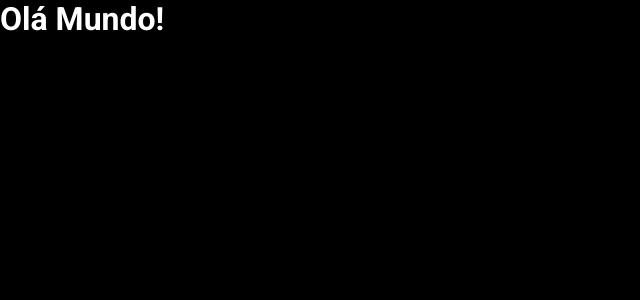
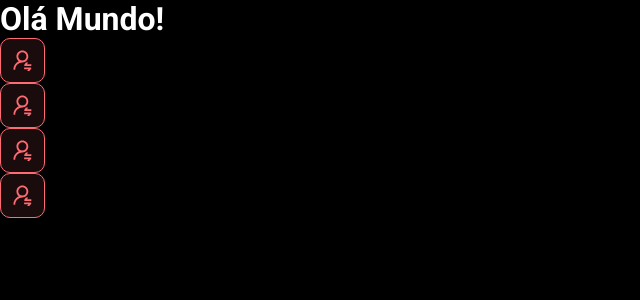
Before and after one commit to jonataspassos/dsmeta, a React (Vite) app in the folder frontend/: page / in a window 1280 px wide. Shown: the top 300 px of the page, without its empty margins (0-640 px from the left). Built offline with nearby package versions, Linux system fonts and the light colour scheme.

Commit message:
First Component

```diff
--- a/frontend/src/App.tsx
+++ b/frontend/src/App.tsx
@@ -1,6 +1,14 @@
+import NotificationButton from "./components/NotificationButton/intex"
+
 function App() {
   return (
+    <>
     <h1>Olá Mundo!</h1>
+    <NotificationButton></NotificationButton>
+    <NotificationButton></NotificationButton>
+    <NotificationButton></NotificationButton>
+    <NotificationButton></NotificationButton>
+    </>
   )
 }
 
--- /dev/null
+++ b/frontend/src/components/NotificationButton/intex.tsx
@@ -0,0 +1,12 @@
+import icon from '../../assets/img/notification-icon.svg'
+import "./styles.css"
+
+function NotificationButton() {
+    return (
+        <div className="dsmeta-red-btn">
+            <img src={icon} alt="Notificar" />
+        </div>
+    )
+}
+
+export default NotificationButton
--- /dev/null
+++ b/frontend/src/components/NotificationButton/styles.css
@@ -0,0 +1,15 @@
+.dsmeta-red-btn{
+    height: 45px;
+    width: 45px;
+    background: rgba(255, 107, 114, 0.1);
+    border: 1px solid #FF6B72;
+    border-radius: 10px;
+    display:flex;
+    align-items: center;
+    justify-content: center;
+    cursor: pointer;
+}
+
+.dsmeta-red-btn img{
+    width: 19px;
+}
```
Also changed, not shown: frontend/src/assets/img/logo.svg (added), frontend/src/assets/img/notification-icon.svg (added).
